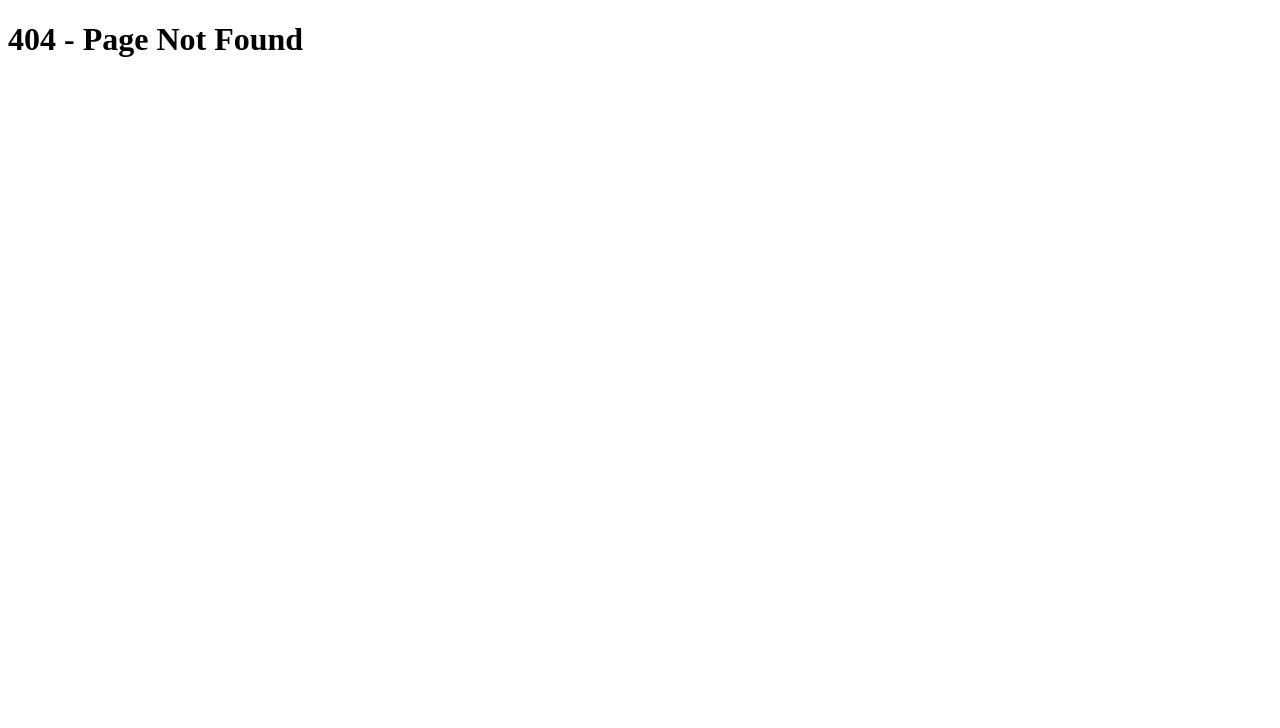
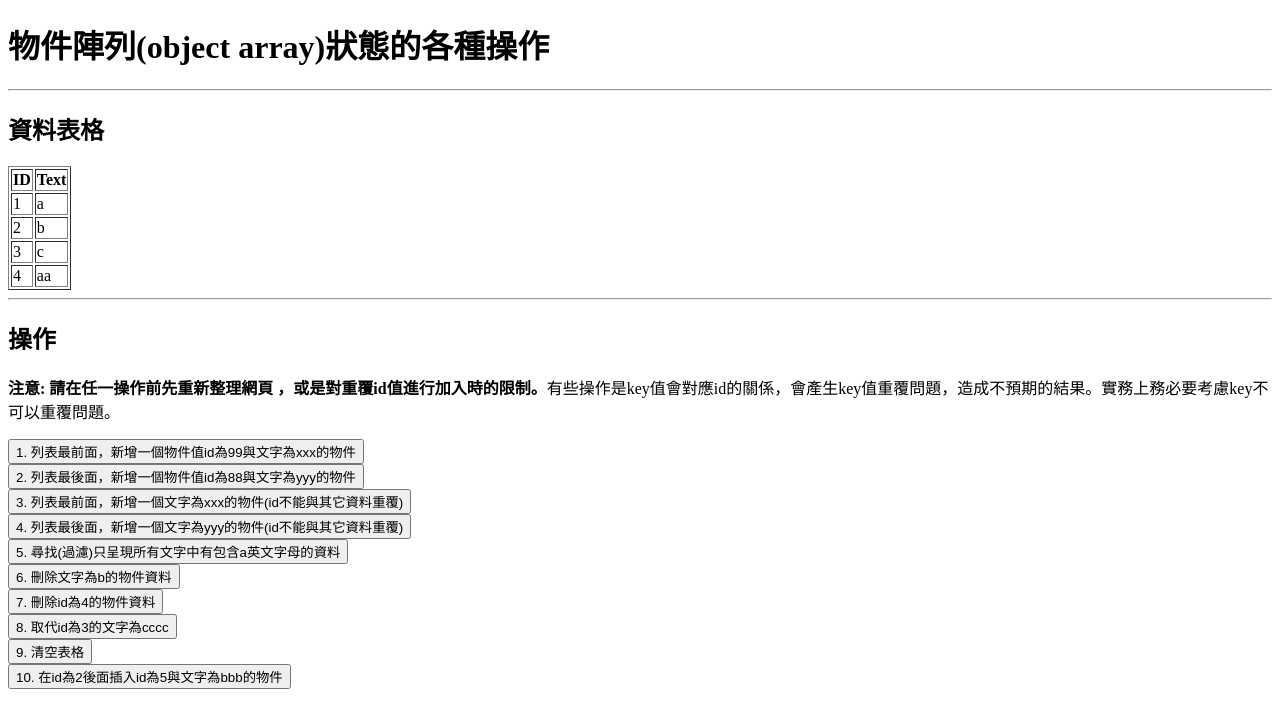
Before and after one commit to yanniao0827/React, a Next.js app: page /cs-0605/object-array in a window 1280 px wide. Before the commit this address had no page. Shown: the top 728 px of the page. Built offline with nearby package versions, Linux system fonts and the light colour scheme.

Commit message:
物件陣列操作

```diff
--- /dev/null
+++ b/pages/cs-0605/object-array.js
@@ -0,0 +1,141 @@
+import { useState } from 'react';
+
+const sample = [
+  {
+    id: 1,
+    text: 'a',
+  },
+  {
+    id: 2,
+    text: 'b',
+  },
+  {
+    id: 3,
+    text: 'c',
+  },
+  {
+    id: 4,
+    text: 'aa',
+  },
+];
+
+export default function ObjectArray() {
+  // 呈現(渲染)時會與使用者互動時進行改動，必需是state
+  const [data, setData] = useState(sample);
+
+  return (
+    <>
+      <h1>物件陣列(object array)狀態的各種操作</h1>
+      <hr />
+      <h2>資料表格</h2>
+      <table border="1">
+        <thead>
+          <tr>
+            <th>ID</th>
+            <th>Text</th>
+          </tr>
+        </thead>
+        <tbody>
+          {data.map((v, i) => {
+            return (
+              <tr key={v.id}>
+                <td>{v.id}</td>
+                <td>{v.text}</td>
+              </tr>
+            );
+          })}
+        </tbody>
+      </table>
+      <hr />
+      <h2>操作</h2>
+      <p>
+        <strong>
+          注意: 請在任一操作前先重新整理網頁 ，或是對重覆id值進行加入時的限制。
+        </strong>
+        有些操作是key值會對應id的關係，會產生key值重覆問題，造成不預期的結果。實務上務必要考慮key不可以重覆問題。
+      </p>
+
+      <button
+        onClick={() => {
+          // 先寫出要新增的物件值
+          const newObj = { id: 99, text: 'xxx' };
+
+          // 1. 從目前的狀態拷貝出一個新的變數值(陣列/物件)
+          // 2. 在新的變數值(陣列/物件)上作處理
+          // 3. 設定回原本的狀態中
+
+          //1 //2
+          const nextData = [newObj, ...data];
+
+          //3
+          setData(nextData);
+        }}
+      >
+        1. 列表最前面，新增一個物件值id為99與文字為xxx的物件
+      </button>
+      <br />
+      <button
+        onClick={() => {
+          const newObj = { id: 88, text: 'yyy' };
+
+          //1 //2
+          const nextData = [...data, newObj];
+
+          //3
+          setData(nextData);
+        }}
+      >
+        2. 列表最後面，新增一個物件值id為88與文字為yyy的物件
+      </button>
+      <br />
+      <button
+        onClick={() => {
+          // 1. uuid或nonaid(其它npm套件)
+          //const newId = self.crypto.randomUUID()
+          // 2. 時間日期物件(Date)物件轉毫秒整數值
+          // `+new Date()` 或 `Date.now()`
+          // const newId = Number(new Date());
+          // 3. 隨機字串(hash字串)
+          // const newId = (Math.random() + 1).toString(36).substring(7)
+          // 4. 仿照資料表主鍵遞增id(註: 只有id為數字才可以用)
+          // 提取data陣列中的id為一個新陣列
+          const ids = data.map((v) => v.id);
+          const newId = data.length > 0 ? Math.max(...ids) + 1 : 1;
+          const newObj = { id: newId, text: 'xxx' };
+          const nextData = [newObj, ...data];
+          setData(nextData);
+        }}
+      >
+        3. 列表最前面，新增一個文字為xxx的物件(id不能與其它資料重覆)
+      </button>
+      <br />
+      <button
+        onClick={() => {
+          const ids = data.map((v) => v.id);
+          const newId = data.length > 0 ? Math.max(...ids) + 1 : 1;
+          const newObj = { id: newId, text: 'yyy' };
+          const nextData = [...data, newObj];
+          setData(nextData);
+        }}
+      >
+        4. 列表最後面，新增一個文字為yyy的物件(id不能與其它資料重覆)
+      </button>
+      <br />
+      <button onClick={() => {}}>
+        5. 尋找(過濾)只呈現所有文字中有包含a英文字母的資料
+      </button>
+      <br />
+      <button onClick={() => {}}>6. 刪除文字為b的物件資料</button>
+      <br />
+      <button onClick={() => {}}>7. 刪除id為4的物件資料</button>
+      <br />
+      <button onClick={() => {}}>8. 取代id為3的文字為cccc</button>
+      <br />
+      <button onClick={() => {}}>9. 清空表格</button>
+      <br />
+      <button onClick={() => {}}>
+        10. 在id為2後面插入id為5與文字為bbb的物件
+      </button>
+    </>
+  );
+}
```
